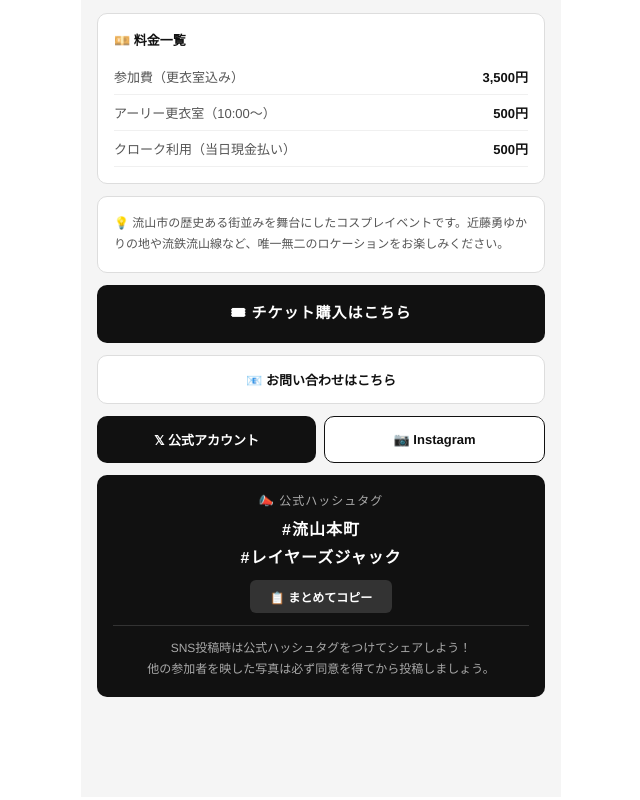
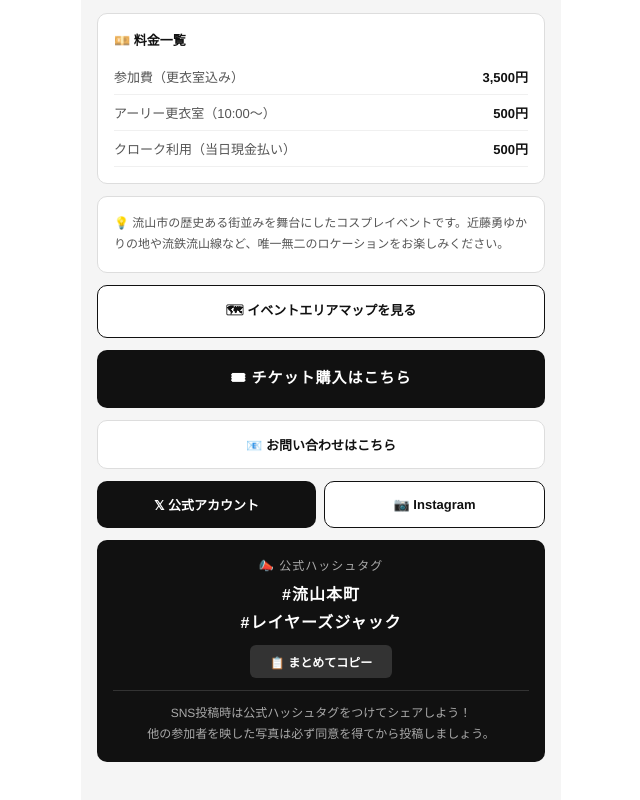
Before and after one commit to LAYERS-JACK/ljc-app, a React (Create React App) app: page / in a window 1280 px wide. Shown: the part 860-1660 px from the top of the page, without its empty margins (319-959 px from the left). Built offline with nearby package versions, Linux system fonts and the light colour scheme.

Commit message:
イベントエリアマップ追加

```diff
--- a/src/App.js
+++ b/src/App.js
@@ -137,6 +137,8 @@ export default function App() {
             <div style={{ background: "#fff", border: "1px solid #ddd", borderRadius: 10, padding: 16, fontSize: 12, color: "#555", lineHeight: 1.8, marginBottom: 12 }}>
               💡 流山市の歴史ある街並みを舞台にしたコスプレイベントです。近藤勇ゆかりの地や流鉄流山線など、唯一無二のロケーションをお楽しみください。
             </div>
+            <a href="https://www.google.com/maps/d/edit?mid=1w5oyodlavOqjWNFjJj6C3ZmEKcGUyrI&usp=sharing" target="_blank" rel="noreferrer" style={{ display: "block", textAlign: "center", background: "#fff", color: "#111", border: "1px solid #111", borderRadius: 10, padding: "14px 0", fontSize: 13, fontWeight: 600, textDecoration: "none", marginBottom: 12 }}>🗺 イベントエリアマップを見る</a>
+
             <a href="https://livepocket.jp/e/ip399" target="_blank" rel="noreferrer" style={{ display: "block", textAlign: "center", background: "#111", color: "#fff", borderRadius: 10, padding: "16px 0", fontSize: 15, fontWeight: 700, textDecoration: "none", marginBottom: 12, letterSpacing: 1 }}>🎟 チケット購入はこちら</a>
             <a href="mailto:layersjack.convention@gmail.com" style={{ display: "block", textAlign: "center", background: "#fff", color: "#111", border: "1px solid #ddd", borderRadius: 10, padding: "14px 0", fontSize: 13, fontWeight: 600, textDecoration: "none", marginBottom: 12 }}>📧 お問い合わせはこちら</a>
             <div style={{ display: "flex", gap: 8, marginBottom: 12 }}>
```
